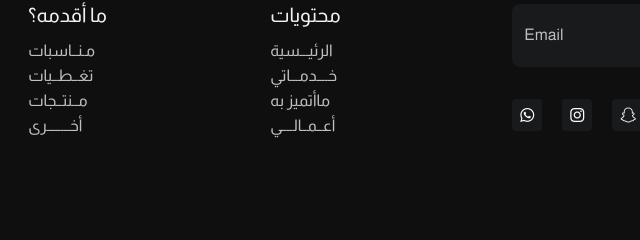
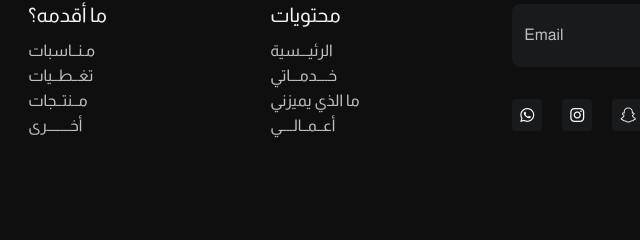
Before and after one commit to alialmshwah/home, a plain HTML site: page Home/index.html in a window 1280 px wide. Shown: the part 3835-4075 px from the top of the page, 266-906 px from the left. Drawn offline with nearby package versions, Linux system fonts and the light colour scheme; a web font is replaced by a local one.

Commit message:
index.html

```diff
--- a/Home/index.html
+++ b/Home/index.html
@@ -278,7 +278,7 @@
                             <a href="#specs" class="footer__link">خــــدمـــاتي</a>
                         </li>
                         <li>
-                            <a href="#case" class="footer__link">   ماأتميز به</a>
+                            <a href="#case" class="footer__link"> ما الذي يميزني</a>
                         </li>
                         <li>
                             <a href="#products" class="footer__link">أعــمــالــــي</a>
```
